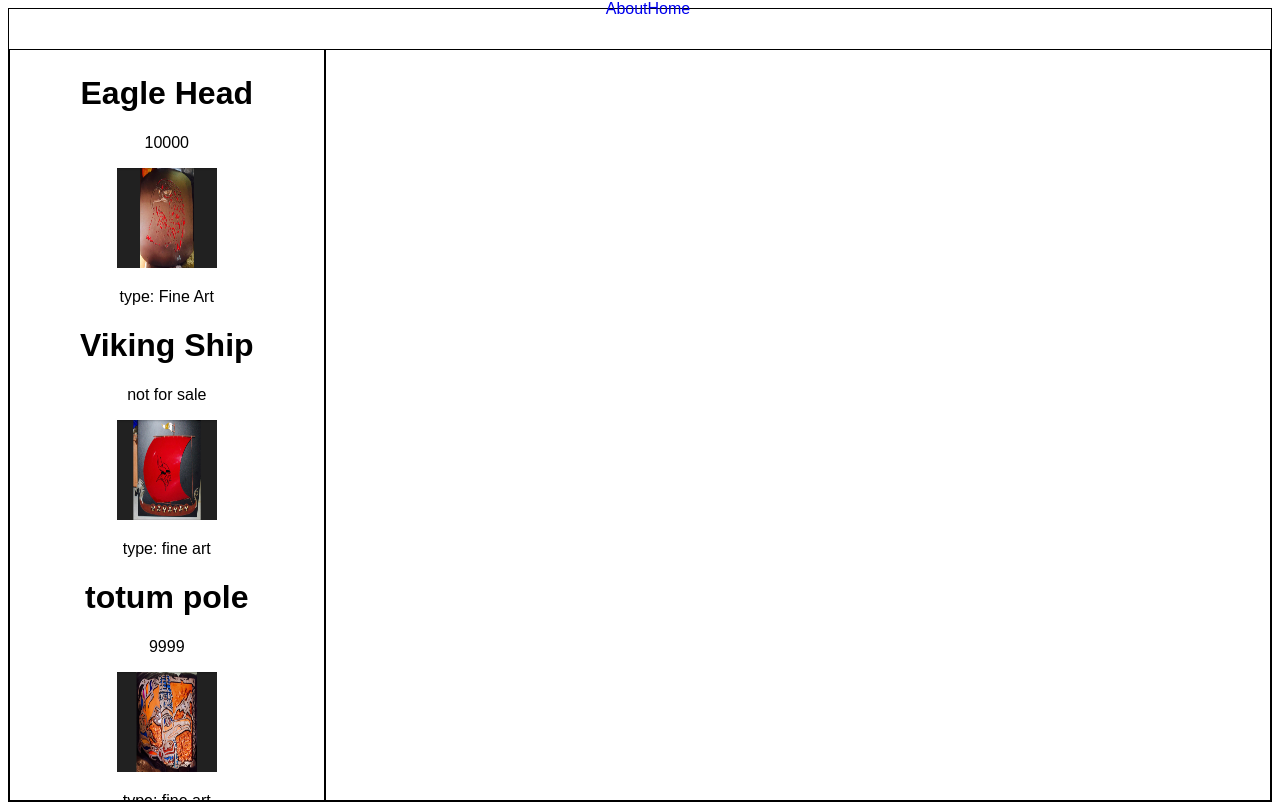
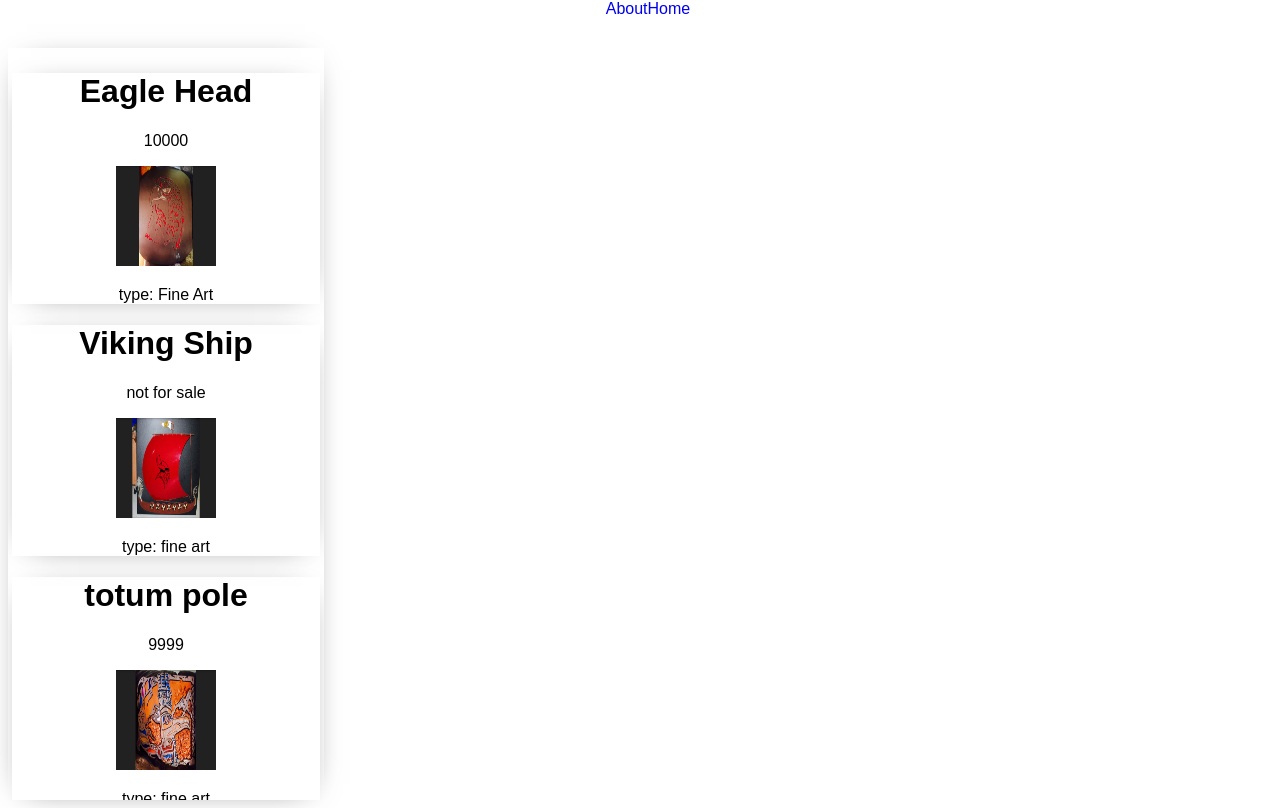
Before and after one commit to TallanGroberg/grey-mountain-art, a React (Create React App) app: page / in a window 1280 px wide. Built offline with nearby package versions, Linux system fonts and the light colour scheme.

Commit message:
stashing

```diff
--- a/src/App.js
+++ b/src/App.js
@@ -15,24 +15,26 @@ const App = props => {
 
   return (<>
   <Nav  />
+      <Switch>
     <Container>
-      <Switch>
         <Route exact path='/' render={rProps => <Home {...rProps} />} />
+    </Container>
         <Route exact path='/about' render={rProps => <About {...rProps} />} />
         <Route path='/art/:_id' render={rProps => <ArtPiece {...rProps} />} />
       </Switch>
-    </Container>
           </>);
 };
 
 const Container = styled.div`
     height: 99vh;
-    border: 1px solid black;
+
     display: grid;
     grid-template-columns: repeat(4, 1fr);
     grid-template-rows: repeat(4, 1fr);
     grid-column-gap: 0px;
     grid-row-gap: 0px;
+    font-family: Belleza, sans-serif;
+    text-align: center;
     a {
       text-decoration: none;
       color: black;
@@ -42,23 +44,19 @@ const Container = styled.div`
       color: #2F4F4F;
     }
 
-    font-family: Belleza, sans-serif;
-    text-align: center;
 
 
 
   .div1 {
-    grid-area: 1 / 1 / 5 / 2;
-        /* this is for dev only */
-        border: 1px solid black;
+        grid-area: 1 / 1 / 5 / 2;
+        box-shadow: 0px 3px 31px -19px rgba(0,0,0,0.75);
         padding: 3pt;
         text-align: center;
         overflow-y:auto
   }
   .div2 {
         grid-area: 1 / 2 / 5 / 5;
-        /* this is for dev only */
-        border: 1px solid black;
+
   }
 
     @media only screen and (max-width: 1000px) {
--- a/src/components/SideBar.js
+++ b/src/components/SideBar.js
@@ -3,6 +3,7 @@ import {withTheme} from '../providers/ThemeProvider'
 import ArtPiece from './ArtPiece'
 import LargeArtPiece from './LargeArtPiece'
 import {Route, Switch, Link} from 'react-router-dom'
+import styled from 'styled-components'
 const SideBar = (props) => {
 
   const{homePageArt} = props
@@ -12,14 +13,14 @@ const SideBar = (props) => {
 
         <>
           {props.artInfo.map( art =>
-          <div onMouseEnter={() =>props.addToHomePage(art)}>
+          <SideBarStyle onMouseEnter={() =>props.addToHomePage(art)}>
             <Link key={art.title} to={'/art/' + art._id}>
               <h1>{art.title}</h1>
                 <p>{art.price}</p>
                   <img src={art.img} height='100pt' width='100pt' />
                     <p>type: {art.type}</p>
             </Link>
-           </div>
+           </SideBarStyle>
             )}
         </>
 
@@ -31,4 +32,8 @@ const SideBar = (props) => {
   );
 };
 
+const SideBarStyle = styled.div`
+box-shadow: 0px 3px 31px -19px rgba(0,0,0,0.75);
+`
+
 export default withTheme(SideBar);
```
